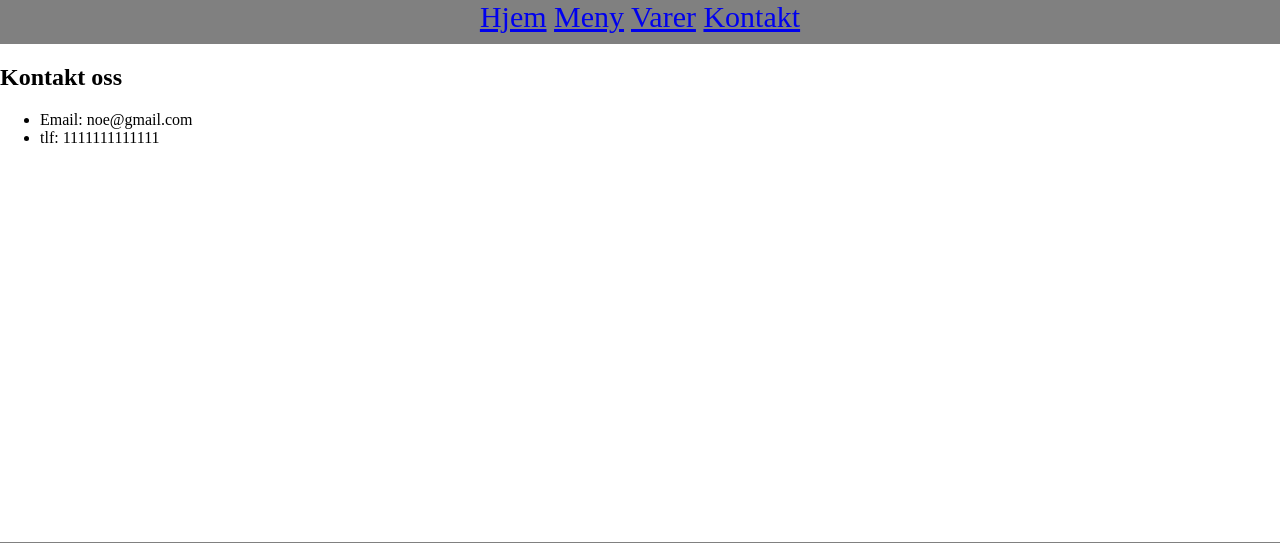
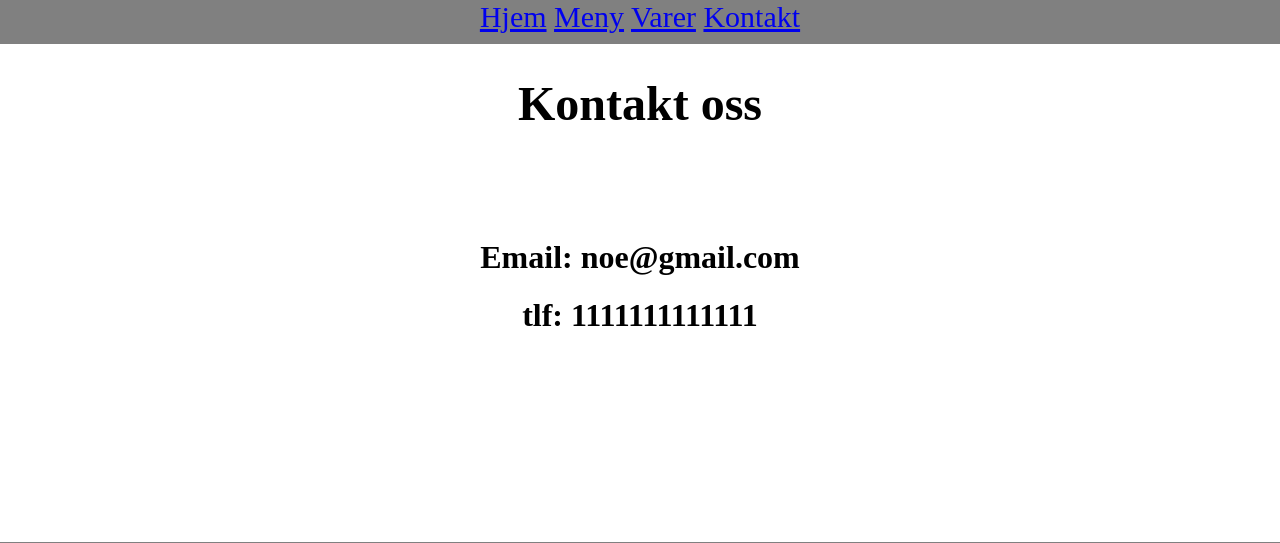
Before and after one commit to luckymessi321/kantine_oppgave, a Flask app: page /kontakt in a window 1280 px wide. Shown: the part 44-587 px from the top of the page. Run offline with Flask 3, Linux system fonts and the light colour scheme.

Commit message:
la til classes som skal brukes i css

```diff
--- a/templates/kontakt.html
+++ b/templates/kontakt.html
@@ -3,9 +3,14 @@
 {% block title %} Kontakt {% endblock %}
 
 {% block content %}
-<h2>Kontakt oss</h2>
-<ul>
-    <li>Email: noe@gmail.com</li>
-    <li>tlf: 1111111111111</li>
-</ul>
+<div class="centered_text">
+    <div class="overskrift">
+        <h1>Kontakt oss</h1>
+    </div>
+    <br><br><br>
+    <div class="kontaktinformasjon">
+        <h1>Email: noe@gmail.com</h1>
+        <h1>tlf: 1111111111111</h1>
+    </div>
+</div>
 {% endblock %}
```
